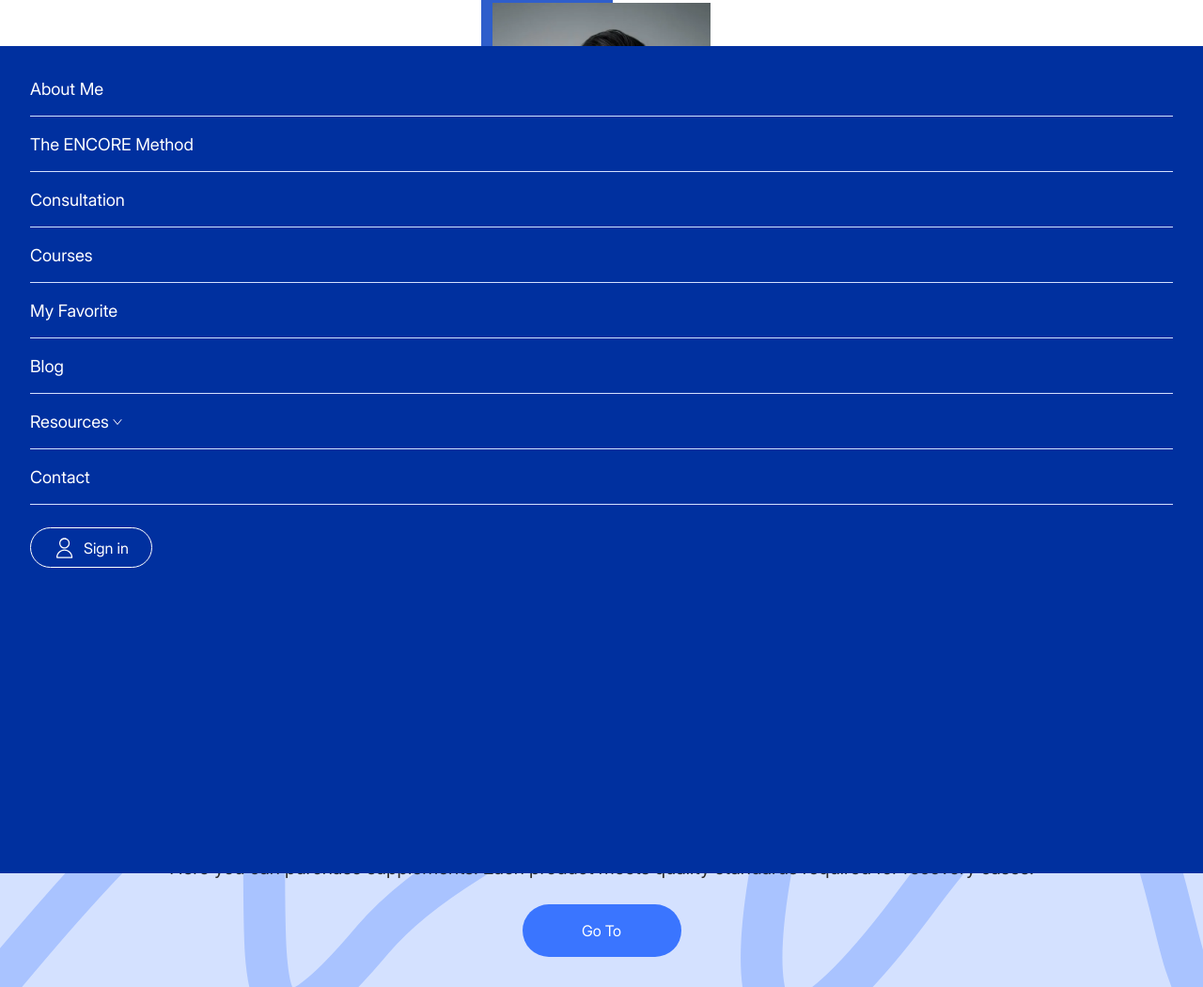
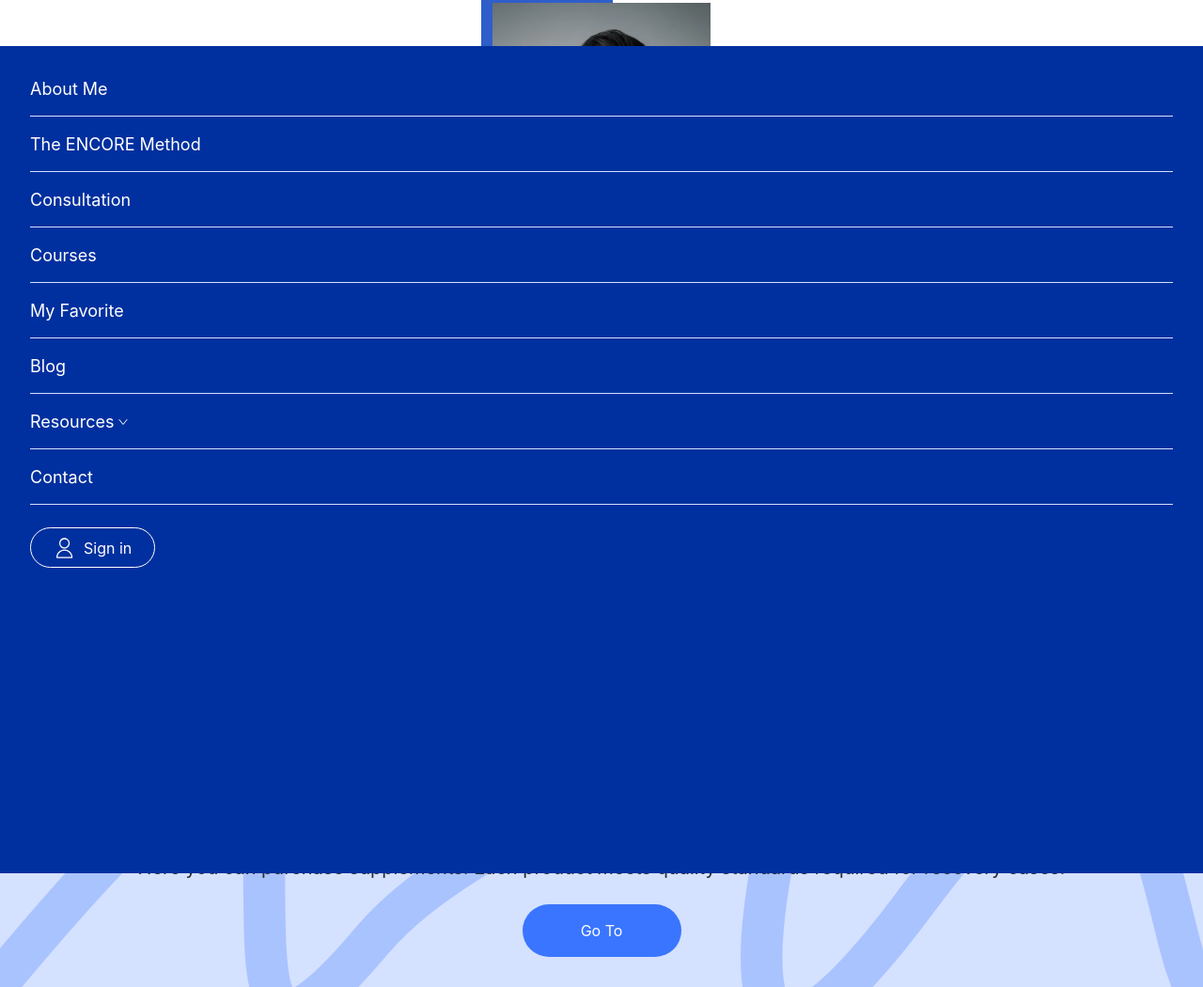
Before and after one commit to MaxMishchenko/KIM, a website: page index.html in a window 1280 px wide. Shown: the part 911-1961 px from the top of the page at 94% size. Drawn offline with Linux system fonts and the light colour scheme.

Commit message:
Added TTF fonts

```diff
--- a/src/scss/global/classes.scss
+++ b/src/scss/global/classes.scss
@@ -265,7 +265,7 @@
     }
 
     &--secondary {
-        font-family: 'Sansation', sans-serif;
+        font-family: Sansation;
     }
 
     &--16 {
--- a/src/scss/global/fonts.scss
+++ b/src/scss/global/fonts.scss
@@ -1,5 +1,5 @@
 @font-face {
-    font-family: 'Inter';
+    font-family: 'Inter', sans-serif;
     font-display: swap;
     src: url(../fonts/InterRegular.woff2) format('woff2'), url(../fonts/InterRegular.woff) format('woff'), url(../fonts/InterRegular.ttf) format('truetype');
     font-weight: 400;
@@ -7,7 +7,7 @@
 }
 
 @font-face {
-    font-family: 'Inter';
+    font-family: 'Inter', sans-serif;
     font-display: swap;
     src: url(../fonts/InterMedium.woff2) format('woff2'), url(../fonts/InterMedium.woff) format('woff'), url(../fonts/InterMedium.ttf) format('truetype');
     font-weight: 500;
@@ -15,7 +15,7 @@
 }
 
 @font-face {
-    font-family: 'Sansation';
+    font-family: Sansation;
     font-display: swap;
     src: url(../fonts/SansationItalic.woff2) format('woff2'), url(../fonts/SansationItalic.woff) format('woff'), url(../fonts/SansationItalic.ttf) format('truetype');
     font-weight: 400;
@@ -23,7 +23,7 @@
 }
 
 @font-face {
-    font-family: 'Sansation';
+    font-family: Sansation;
     font-display: swap;
     src: url(../fonts/SansationBoldItalic.woff2) format('woff2'), url(../fonts/SansationBoldItalic.woff) format('woff'), url(../fonts/SansationBoldItalic.ttf) format('truetype');
     font-weight: 700;
```
Also changed, not shown: css/main.css.
